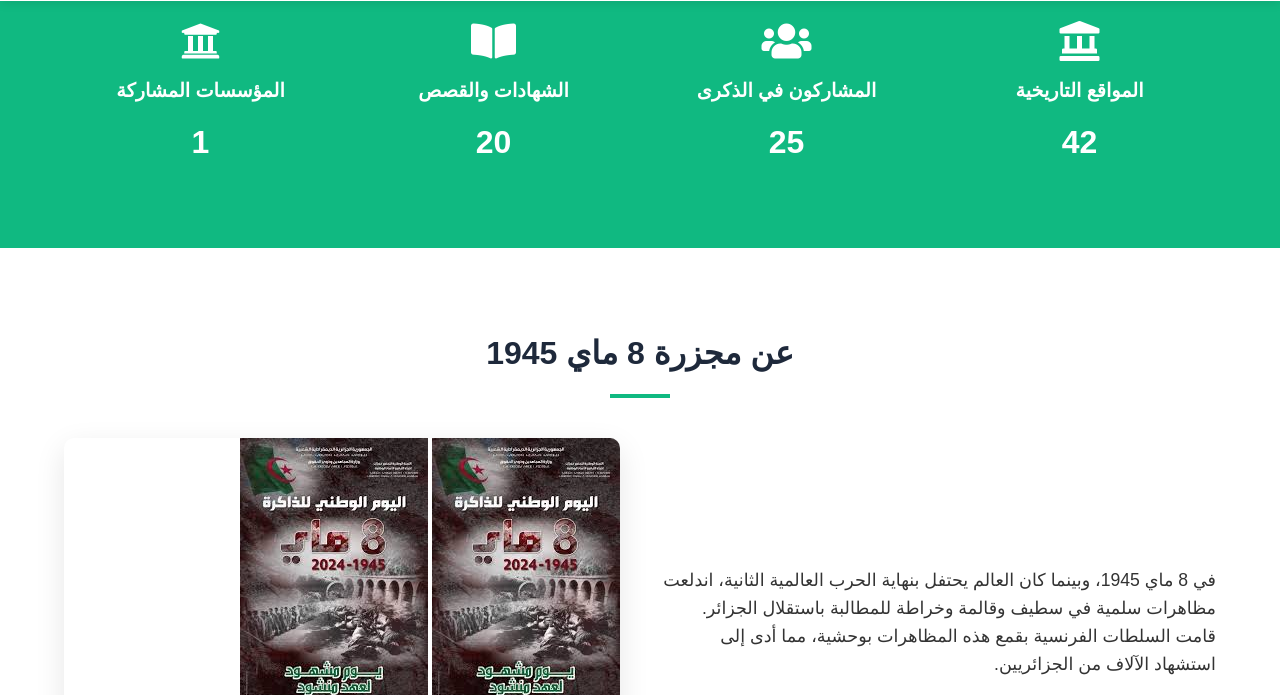
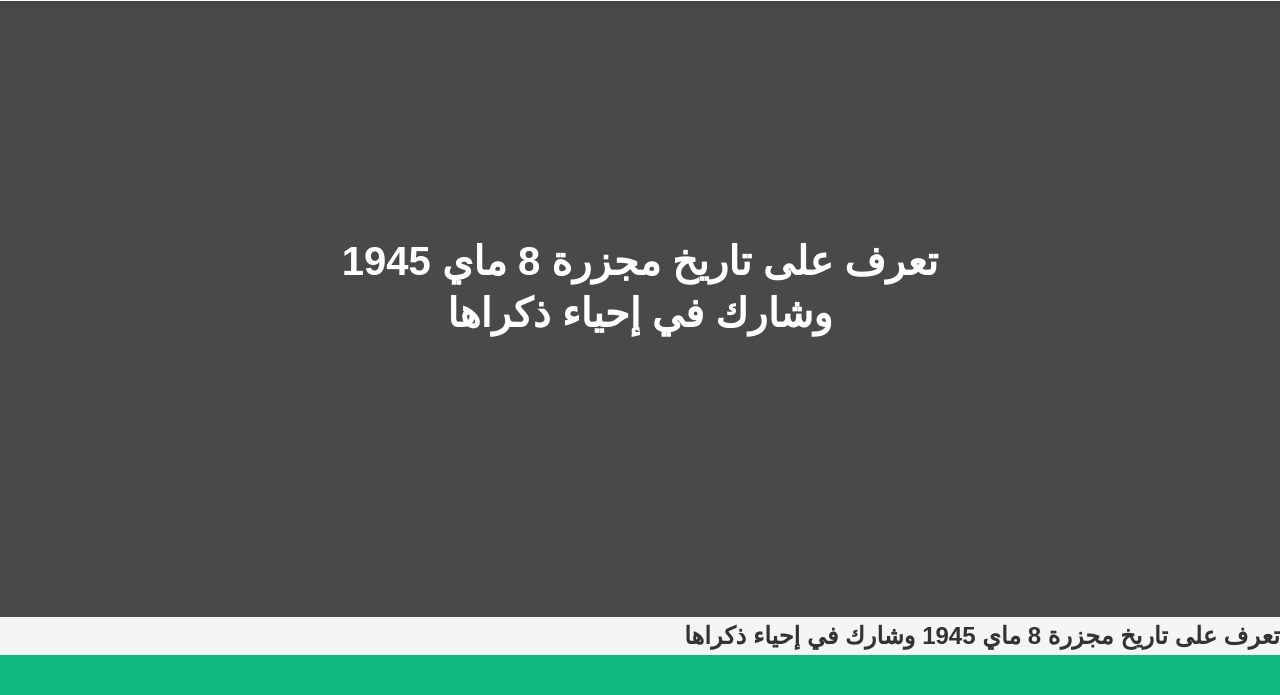
Before and after one commit to 11abdellah/8mai, a plain HTML site: page homme.html in a window 1280 px wide. Shown: the part 97-792 px from the top of the page. Drawn offline with Linux system fonts and the light colour scheme; a script that the page names is missing.

Commit message:
Update homme.html

```diff
--- a/homme.html
+++ b/homme.html
@@ -28,6 +28,17 @@
             </div>
         </div>
     </header>
+ <!-- Hero Section -->
+    <section class="hero">
+        <div class="overlay"></div>
+        <div class="container">
+            <div class="hero-content">
+                <h2>تعرف على تاريخ مجزرة 8 ماي 1945 وشارك في إحياء ذكراها</h2>
+
+
+            </div>
+        </div>
+    </section>
 
     <!-- Hero Section -->
   <section class="hero-section">
```
